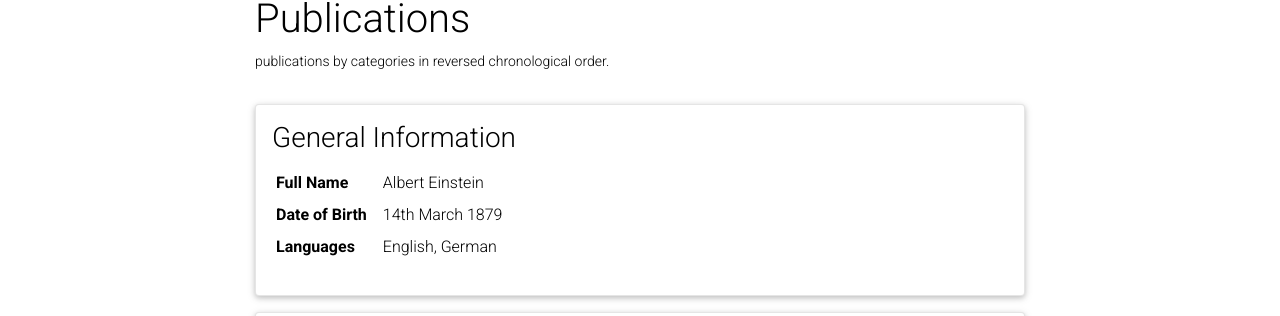
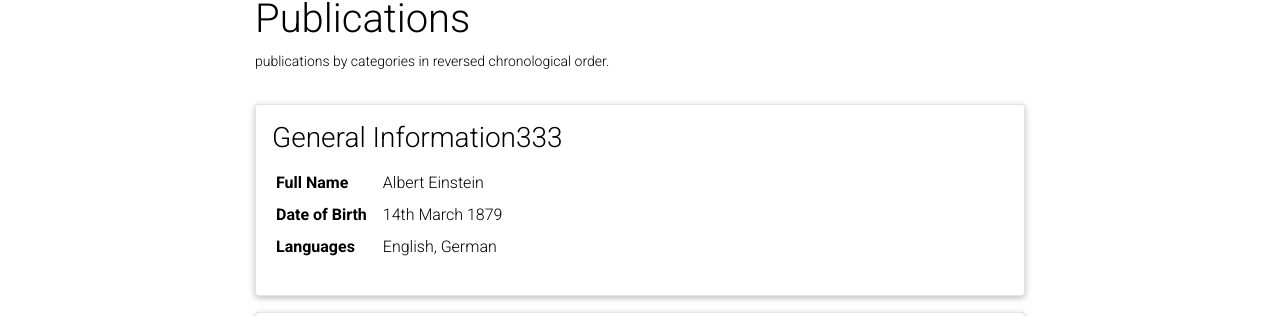
Before and after one commit to ma-haddad/ma-haddad.github.io, a Jekyll site: the page built from _pages/publications.md, in a window 1280 px wide and 900 px high. Shown: the part 110-426 px from the top of the window. Built offline with Jekyll 4.4.1, drawn with Linux system fonts in a browser that asks for light colours; comment, search, counter and statistics services are not loaded; a style sheet for code colours, icons or effects is not loaded.

Commit message:
Update cv.yml

```diff
--- a/_data/cv.yml
+++ b/_data/cv.yml
@@ -1,4 +1,4 @@
-- title: General Information
+- title: General Information333
   type: map
   contents:
     - name: Full Name
```
